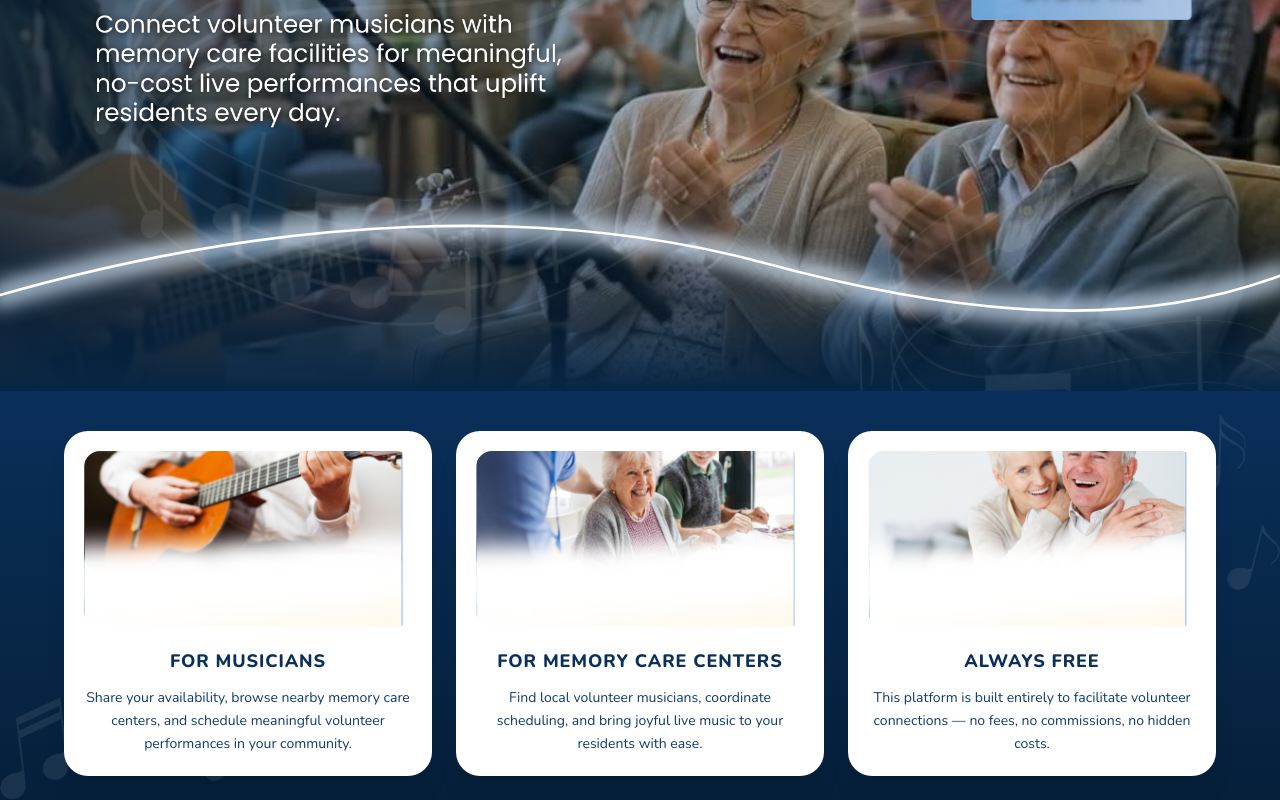
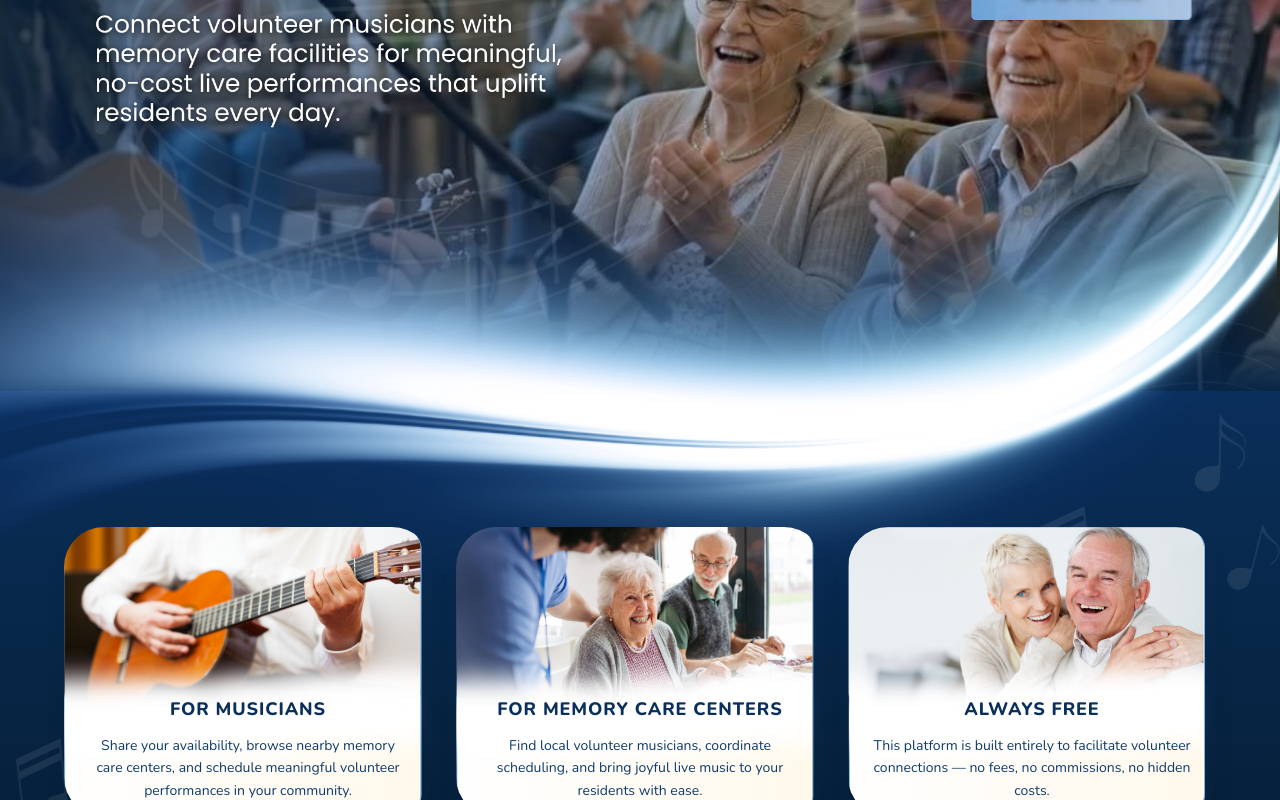
Before and after one commit to gabbygab18/mmm, a Next.js app: page / in a window 1280 px wide. Shown: the part 420-1220 px from the top of the page. Built offline with nearby package versions, Linux system fonts and the light colour scheme.

Commit message:
save: style

```diff
--- a/src/app/page.tsx
+++ b/src/app/page.tsx
@@ -141,67 +141,40 @@ export default function Home() {
           </div>
         </div>
 
-        {/* Bright light-streak wave — full-width gentle sweep near the hero's base */}
-        <svg
-          className="pointer-events-none absolute inset-x-0 bottom-0 z-10 h-48 w-full select-none sm:h-64"
-          viewBox="0 0 1440 240"
-          preserveAspectRatio="none"
-          aria-hidden="true"
-        >
-          <defs>
-            <filter id="wave-glow" x="-20%" y="-60%" width="140%" height="260%">
-              <feGaussianBlur stdDeviation="9" />
-            </filter>
-          </defs>
-          {/* soft outer halo */}
-          <path
-            d="M0,150 C320,74 620,66 860,120 C1090,172 1280,182 1440,132"
-            fill="none"
-            stroke="rgba(210,232,255,0.5)"
-            strokeWidth="26"
-            strokeLinecap="round"
-            filter="url(#wave-glow)"
-          />
-          {/* mid glow */}
-          <path
-            d="M0,150 C320,74 620,66 860,120 C1090,172 1280,182 1440,132"
-            fill="none"
-            stroke="rgba(226,241,255,0.85)"
-            strokeWidth="8"
-            strokeLinecap="round"
-            filter="url(#wave-glow)"
-          />
-          {/* bright core */}
-          <path
-            d="M0,150 C320,74 620,66 860,120 C1090,172 1280,182 1440,132"
-            fill="none"
-            stroke="#ffffff"
-            strokeWidth="2.5"
-            strokeLinecap="round"
-          />
-        </svg>
       </section>
 
       {/* ============ Features (blue section) ============ */}
-      <section className="relative overflow-hidden bg-gradient-to-b from-ocean-800 via-ocean-900 to-ocean-950 px-6 pb-16 pt-10 sm:pb-20">
+      <section className="relative bg-gradient-to-b from-ocean-800 via-ocean-900 to-ocean-950 px-6 pb-16 pt-10 sm:pb-20">
+        {/* Bright light-streak wave — bridges the hero/blue seam. Sits above the blue background (paints after
+            the section's own bg) but below the cards and notes (they get z-10, this stays at the default z-0). */}
+        {/* eslint-disable-next-line @next/next/no-img-element */}
+        <img
+          src="/landing/wave.png"
+          alt=""
+          aria-hidden="true"
+          className="pointer-events-none absolute inset-x-0 top-0 z-0 w-full -translate-y-[70%] rotate-2 select-none"
+          width={1080}
+          height={929}
+        />
+
         {/* Note decorations */}
         {/* eslint-disable-next-line @next/next/no-img-element */}
-        <img src="/landing/notes-ur.png" alt="" aria-hidden="true" className="pointer-events-none absolute right-0 top-6 w-44 opacity-30 sm:w-64" />
+        <img src="/landing/notes-ur.png" alt="" aria-hidden="true" className="pointer-events-none absolute right-0 top-6 z-10 w-44 opacity-30 sm:w-64" />
         {/* eslint-disable-next-line @next/next/no-img-element */}
-        <img src="/landing/notes-bl.png" alt="" aria-hidden="true" className="pointer-events-none absolute bottom-6 left-0 w-44 opacity-30 sm:w-64" />
+        <img src="/landing/notes-bl.png" alt="" aria-hidden="true" className="pointer-events-none absolute bottom-6 left-0 z-10 w-44 opacity-30 sm:w-64" />
 
-        <div className="relative mx-auto grid max-w-6xl gap-6 sm:grid-cols-3">
+        <div className="relative z-10 mx-auto mt-24 grid max-w-6xl gap-6 sm:grid-cols-3">
           {FEATURES.map((f, i) => (
             <article
               key={f.title}
-              className={`landing-rise landing-delay-${i + 1} flex flex-col rounded-3xl bg-white p-5 shadow-xl`}
+              className={`landing-rise landing-delay-${i + 1} relative overflow-hidden rounded-[2.5rem] shadow-xl`}
             >
-              <div className="overflow-hidden rounded-2xl">
-                {/* eslint-disable-next-line @next/next/no-img-element */}
-                <img src={f.img} alt={f.alt} className="h-44 w-full object-cover" loading="lazy" />
+              {/* eslint-disable-next-line @next/next/no-img-element */}
+              <img src={f.img} alt={f.alt} className="block w-full h-auto" loading="lazy" />
+              <div className="absolute inset-x-0 bottom-0 top-[55%] flex flex-col items-center justify-start px-6 pb-6 pt-2 text-center">
+                <h2 className="text-lg font-extrabold uppercase tracking-wider text-ocean-800">{f.title}</h2>
+                <p className="mt-3 text-sm leading-relaxed text-ocean-700">{f.body}</p>
               </div>
-              <h2 className="mt-5 text-center text-lg font-extrabold uppercase tracking-wider text-ocean-800">{f.title}</h2>
-              <p className="mt-3 text-center text-sm leading-relaxed text-ocean-700">{f.body}</p>
             </article>
           ))}
         </div>
```
